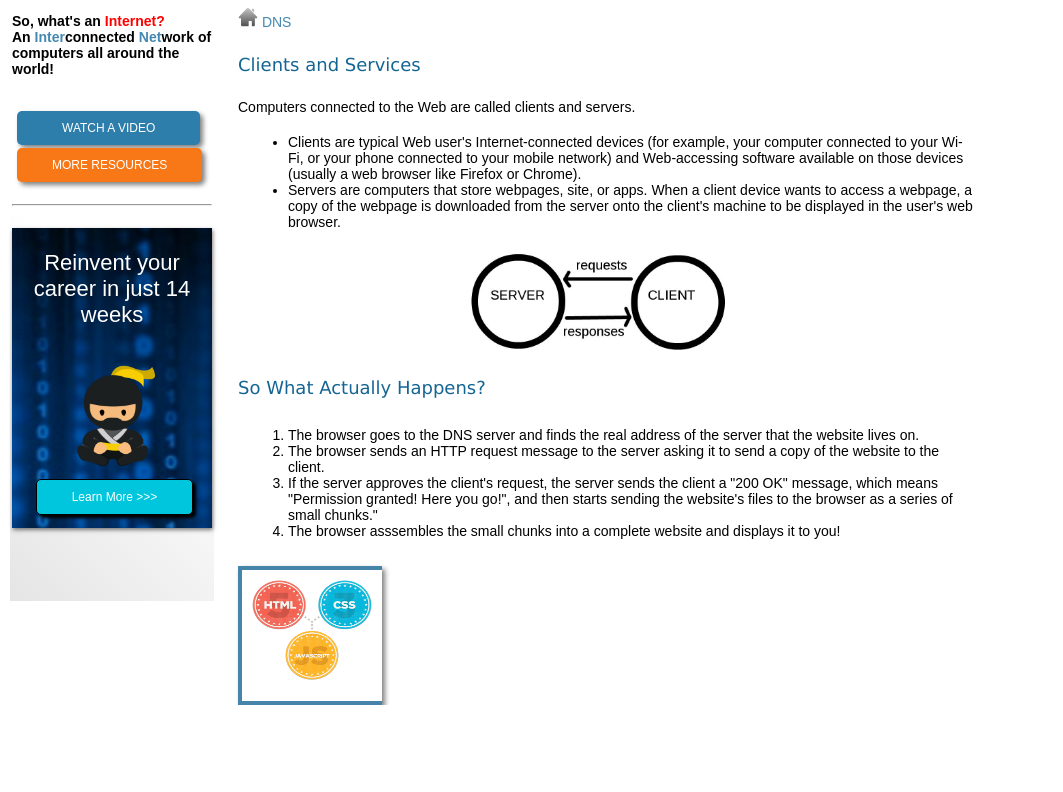
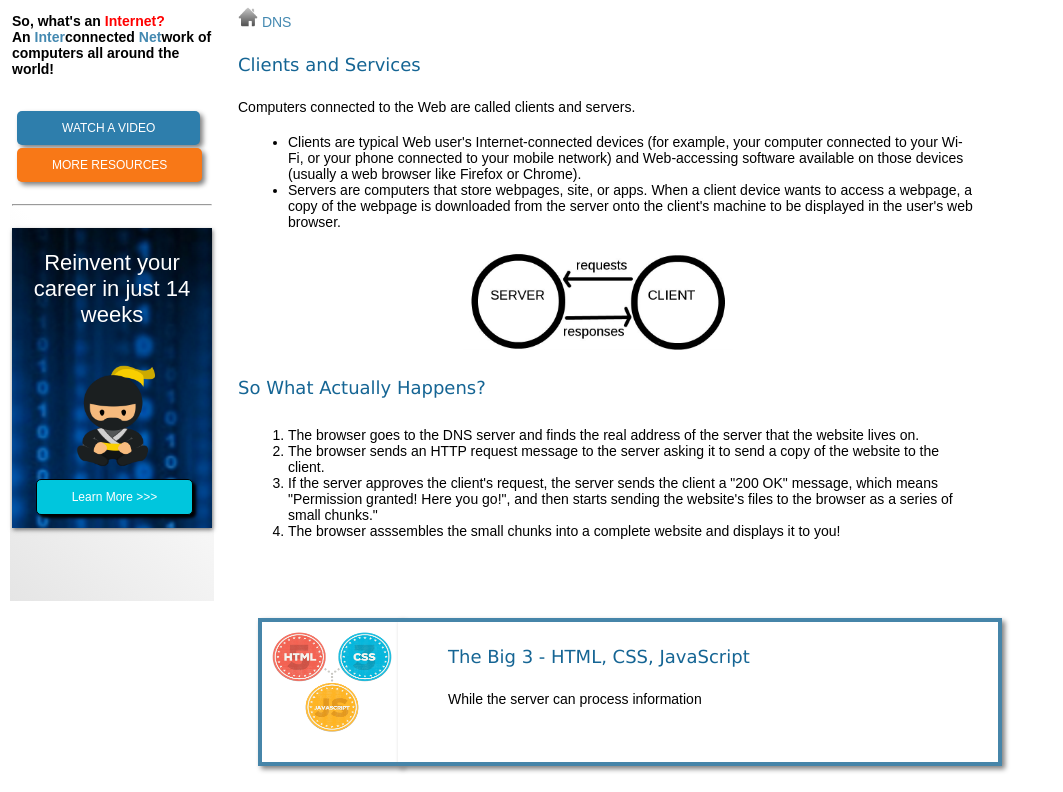
Before and after one commit to Echo7j/InternetProject, a plain HTML site: page index.html in a window 1280 px wide. Shown: the part 149-941 px from the top of the page, without its empty margins (0-1063 px from the left). Before the commit the page ends 854 px from the top, so only its background shows below. Drawn offline with Linux system fonts and the light colour scheme.

Commit message:
90 percent complete

```diff
--- a/index.html
+++ b/index.html
@@ -60,15 +60,18 @@
                         sending the website's files to the browser as a series of small chunks."</li>
                     <li>The browser asssembles the small chunks into a complete website and displays it to you!</li>
                 </ol>
-            <div id="bottomAd">
-            <img src= "images/html.png" alt="computer network" style="width:120px;height:100px;">
-
-                <h4></h4>
-                <p></p>
-            </div>
         </div>
     </div>
+<div id="wrapper3">
+    <div id="bottomAd">
+        <img src= "images/html.png" alt="computer network" style="width:120px;height:100px;">
+    </div>
+    <div id="bottomAdText">
+        <h4>The Big 3 - HTML, CSS, JavaScript</h4>
+        <p>While the server can process information</p>
+    </div>
 </div>
+
 </body>
 
 </html>
--- a/style.css
+++ b/style.css
@@ -4,6 +4,11 @@
 }
 
 #wrapper2{
+	background-color:white;
+	width: 970px;
+}
+
+#wrapper3{
 	background-color:white;
 	width: 970px;
 }
@@ -37,8 +42,6 @@ h4{
     font-family: 'Lucida Sans', 'Lucida Sans Regular', 'Lucida Grande', 'Lucida Sans Unicode', Geneva, Verdana, sans-serif;
     font-weight: lighter;
 }
-
-
 
 #left_nav{
     color:black;
@@ -104,6 +107,7 @@ h4{
     font-family: Arial, Helvetica, sans-serif;
     font-weight:light;
 }
+
 #adspace{
     width: 200px;
     height: 300px;
@@ -154,7 +158,6 @@ h4{
 
 }
 
-
 #mainimg{
     width: 740px;
     height: 100px;
@@ -169,9 +172,8 @@ h4{
 }
 
 #bottomAd{
-    display:inline-block;
     width: 130px;
-    height: 121px;
+    height: 130px;
     border-style: solid;
     border-color:#4685A9;
     border-width: 4px 0px 4px 4px;
@@ -182,13 +184,12 @@ h4{
     background:white;
     box-shadow: 3px 3px 5px grey;
     display:inline-block;
-    margin: 7px 0px 0px 0px;
+    margin: 15px 0px 0px 250px;
     vertical-align: top;
     padding: 10px 0px 0px 10px;
 }
 
 #bottomAdText{
-    display:inline-block;
     width: 550px;
     border-style: solid;
     border-color:#4685A9;
@@ -200,7 +201,7 @@ h4{
     background:white;
     box-shadow: 3px 3px 5px grey;
     display:inline-block;
-    margin: 7px 0px 0px -10px;
+    margin: -148px 0px 0px 390px;
     vertical-align: top;
-    padding: 0px 0px 0px 30px;
+    padding: 0px 0px 41px 50px;
 }
```
